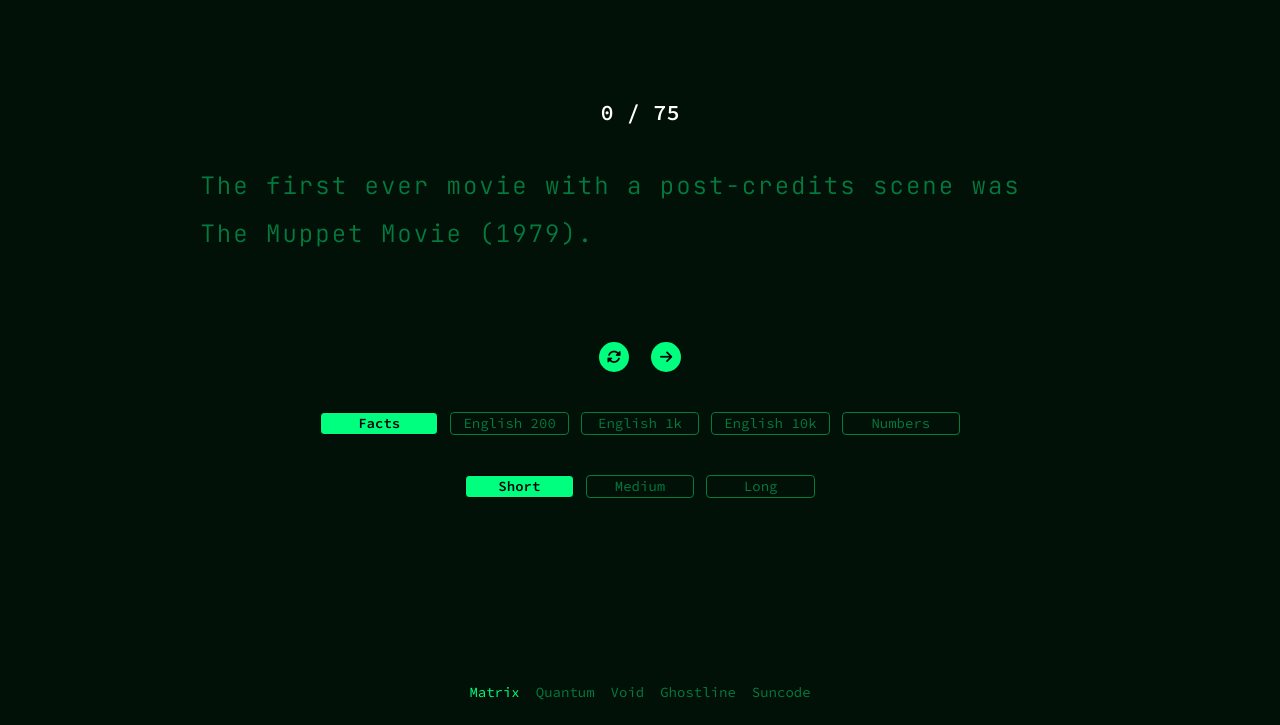
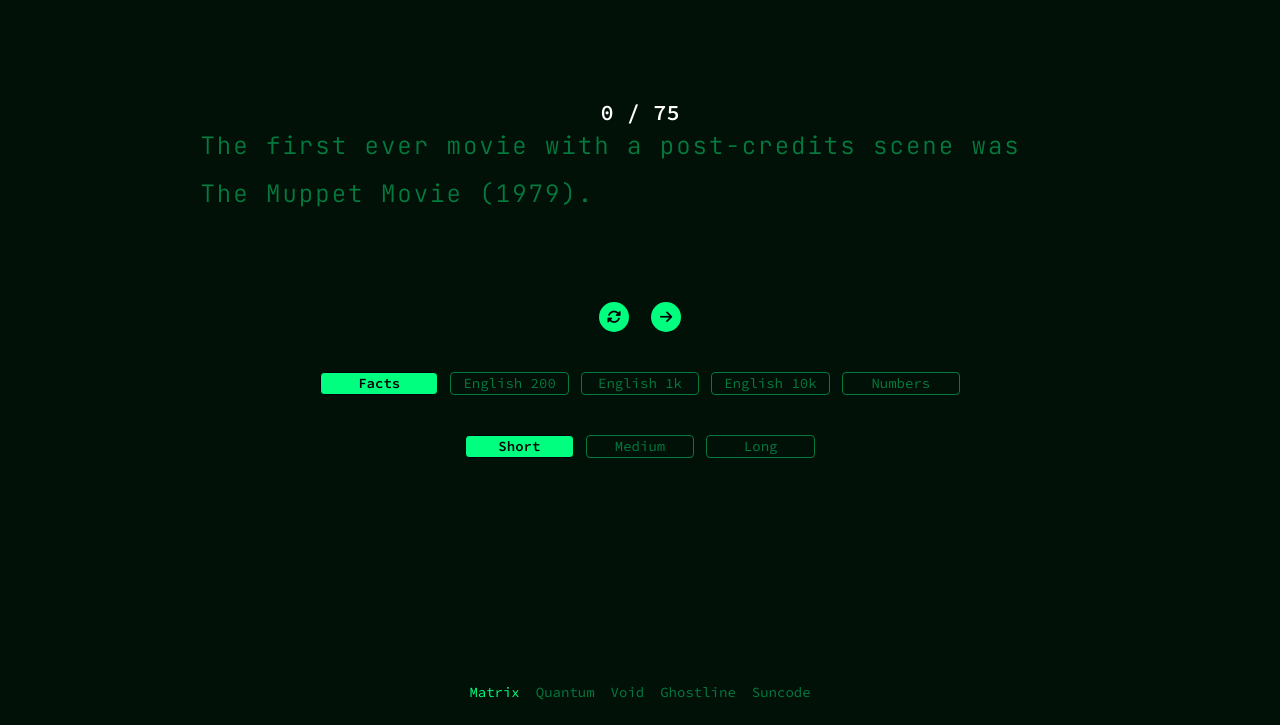
Before and after one commit to Ananth-babu96/cosmotype, a website: page index.html in a window 1280 px wide. Shown: the part 75-800 px from the top of the page. Drawn offline with Linux system fonts and the light colour scheme.

Commit message:
fixed tailwind issue

```diff
--- a/index.html
+++ b/index.html
@@ -169,7 +169,7 @@
 
          <!-- Typing Area -->
          <section
-            class="relative w-[90%] md:w-[70%] mx-auto mb-[40px]"
+            class="relative w-[90%] md:w-[70%] mx-auto mt-[-40px] mb-[40px]"
             id="words-container"
             tabindex="0"
             role="region"
```
